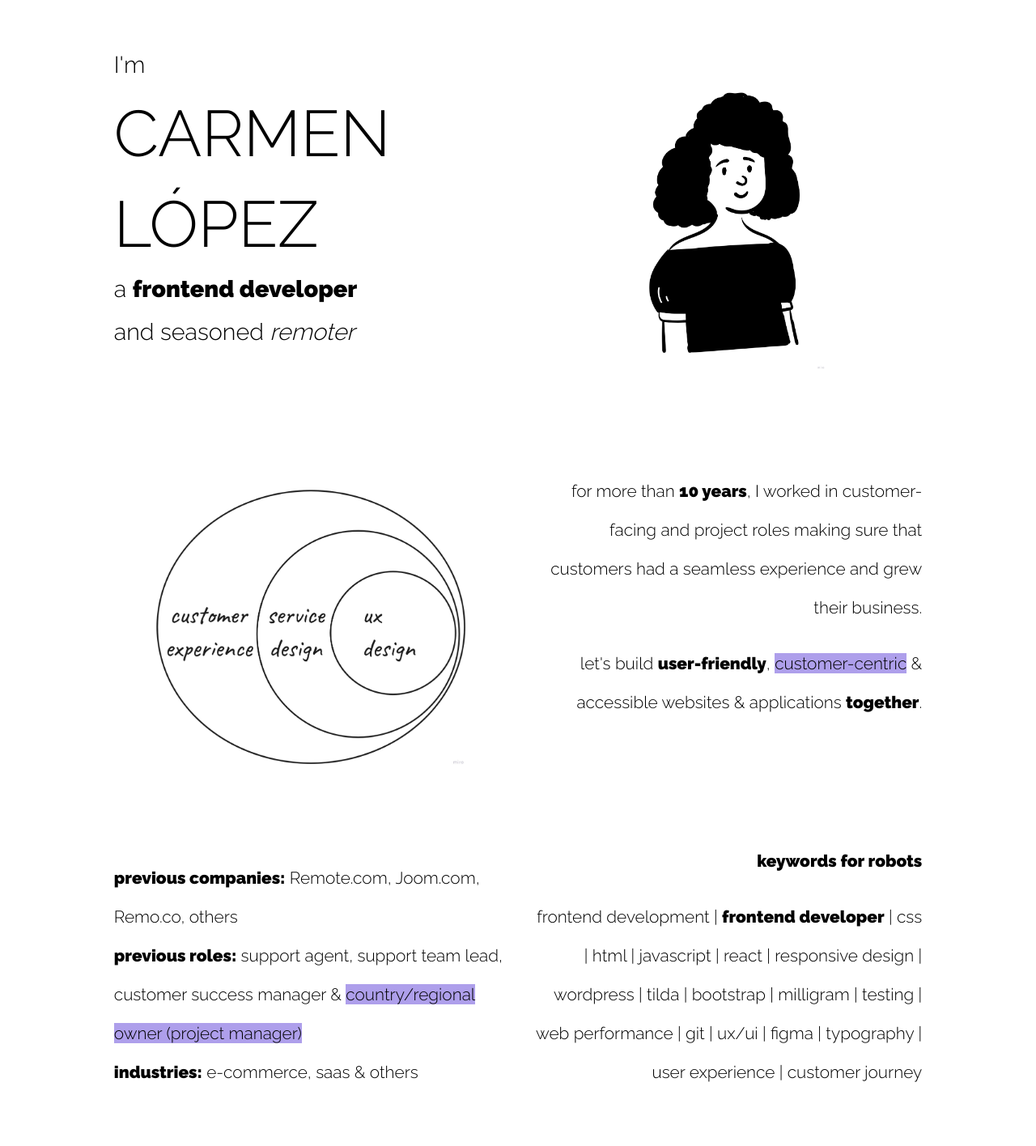
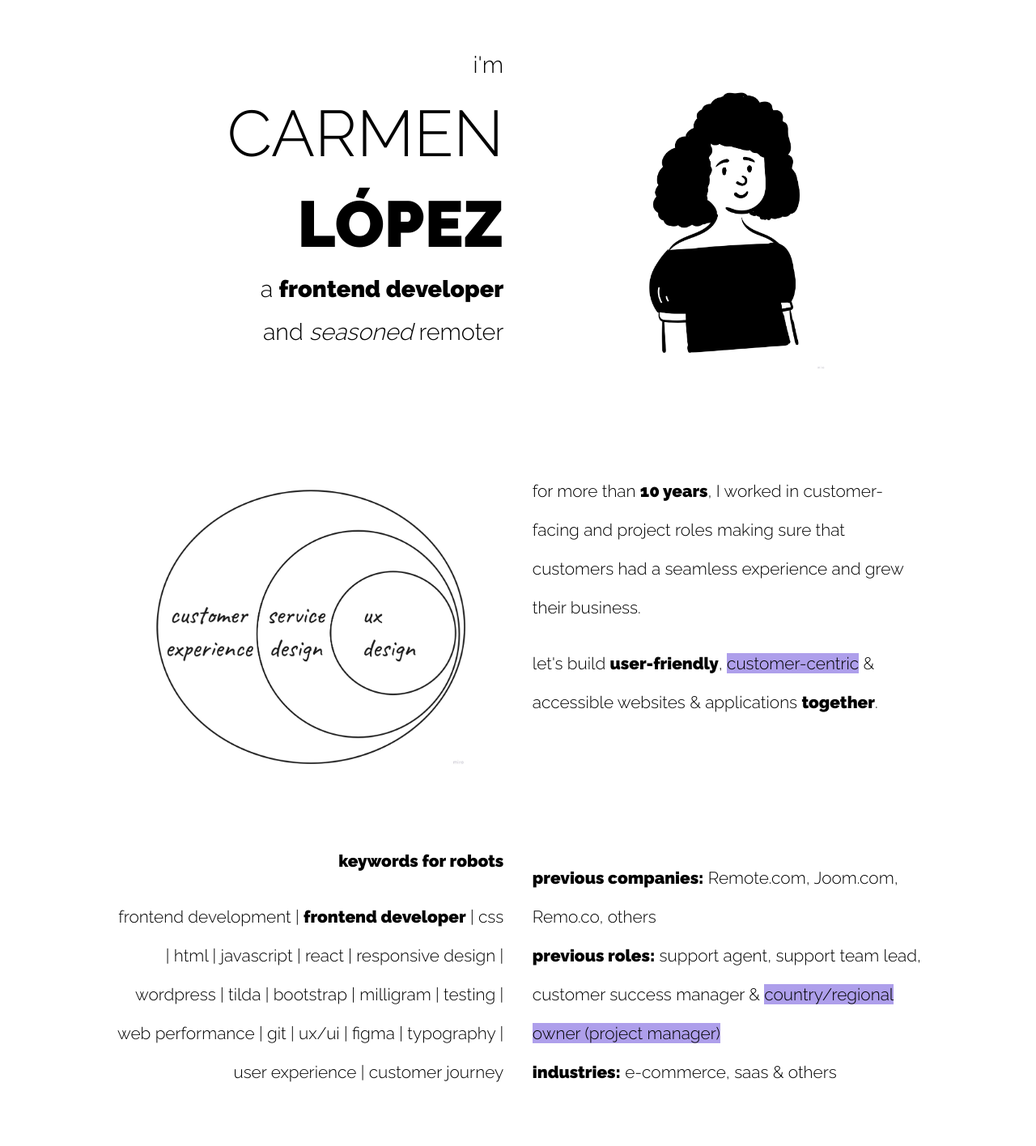
Before and after one commit to cgbl-90/portfolio_website_simple, a website built with Parcel: page index.html in a window 1280 px wide. Shown: the part 58-1474 px from the top of the page at 81% size. Built offline with nearby package versions, Linux system fonts and the light colour scheme.

Commit message:
Changed order of elements

```diff
--- a/index.html
+++ b/index.html
@@ -40,18 +40,19 @@
     <main>
       <!--me-->
       <div class="grid grid-1x2">
-        <div class="card">
-          <span class="mid_txt">I'm</span>
-          <div class="big_txt" style="line-height: 7rem;">CARMEN LÓPEZ</div>
+        <div class="card align_right_txt">
+          <span class="mid_txt">i'm</span>
+          <div class="big_txt" style="line-height: 7rem;">
+            CARMEN <strong>LÓPEZ</strong>
+          </div>
           <span class="mid_txt">a <strong>frontend developer</strong></span>
-          <div class="mid_txt">and seasoned <em>remoter</em></div>
+          <div class="mid_txt">and <em>seasoned</em> remoter</div>
         </div>
         <img src="src/me.jpg" />
       </div>
       <!--cx experience-->
       <div class="grid grid-1x2">
-        <img id="cx" src="src/cx.jpg" />
-        <div class="card small_txt align_right_txt">
+        <div class="change_order card small_txt align_left_txt">
           <p>
             for more than <strong>10 years</strong>, I worked in customer-facing
             and project roles making sure that customers had a seamless
@@ -63,10 +64,11 @@
             accessible websites & applications <strong>together</strong>.
           </p>
         </div>
+        <img id="cx" src="src/cx.jpg" />
       </div>
       <!--experience + keywords-->
       <div class="grid grid-1x2">
-        <div class="card small_txt">
+        <div class="change_order card small_txt">
           <div>
             <strong>previous companies:</strong>
             <a class="links" href="https://remote.com/">Remote.com</a>,
--- a/src/styles.css
+++ b/src/styles.css
@@ -69,6 +69,9 @@ img {
     margin-right: auto;
     max-width: 1024px;
   }
+  .change_order {
+    order: 2;
+  }
 }
 .align_left_txt {
   text-align: left;
```
